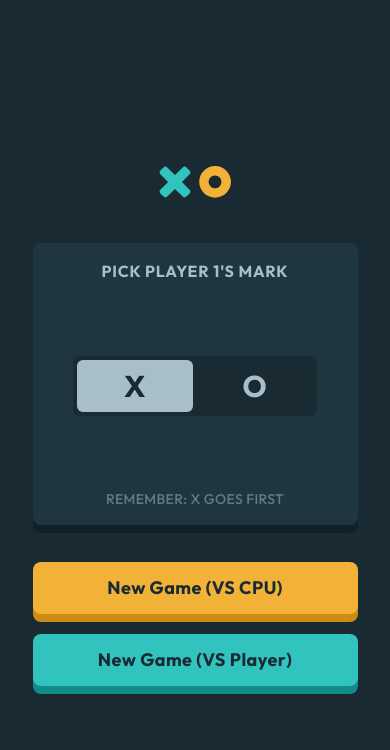
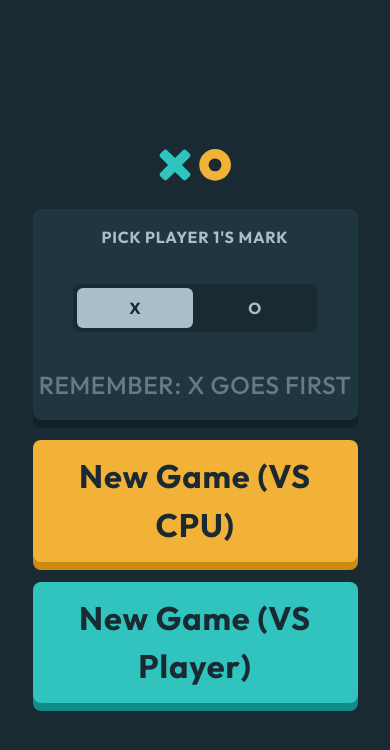
Before and after one commit to developedbygeo/Tic-tac-toe-v2, a React (Create React App) app: page /#/menu in a window 390 px wide. Shown: the top 750 px of the page. Built offline with nearby package versions, Linux system fonts and the light colour scheme.

Commit message:
style: adding fluid typography and custom breakpoints

```diff
--- a/tailwind.config.js
+++ b/tailwind.config.js
@@ -15,6 +15,14 @@ module.exports = {
       'light-yellow-hover': '#FFC860',
       black: '#000000'
     },
+    fontSize: {
+      base: ['clamp(1rem, 0.9244rem + 0.4651vw, 1.5rem)', '1.5'],
+      s: ['clamp(1.25rem, 1.2122rem + 0.2326vw, 1.5rem)', '1.5'],
+      sm: ['clamp(1.35rem, 1.4244rem + 0.4651vw, 1.75rem)', '1.5'],
+      md: ['clamp(1.8rem, 1.7698rem + 0.1860vw, 2rem)', '1.5'],
+      lg: ['clamp(2rem, 1.9244rem + 0.4651vw, 2.5rem)', '1.5'],
+      xl: ['clamp(2.25rem, 2.1488rem + 0.4302vw, 3rem)', '1.5']
+    },
     extend: {
       fontFamily: {
         sans: ['Outfit', ...defaultTheme.fontFamily.sans]
@@ -27,6 +35,28 @@ module.exports = {
         secondaryButton: '0px 8px 0px 0px #6B8997',
         secondaryButtonActive: 'inset 0px 9px 14px 5px #6B8997',
         cardShadow: '0px 8px 0px 0px #10212A'
+      },
+      height: {
+        90: '90%',
+        95: '95%'
+      },
+      width: {
+        half: '50%'
+      },
+      screens: {
+        landmobileSS: {
+          raw: '(min-width: 319px) and (max-height: 450px) and (orientation: landscape)'
+        },
+        landmobileS: {
+          raw: '(min-width: 568px) and (max-height: 450px) and (orientation: landscape)'
+        },
+        landmobileSM: {
+          raw: '(min-width: 812px) and (max-height: 450px) and (orientation: landscape)'
+        },
+        landscapeL: {
+          raw: '(min-width: 925px) and (max-height: 450px) and (orientation: landscape)'
+        },
+        ...defaultTheme.screens
       }
     }
   },
```
